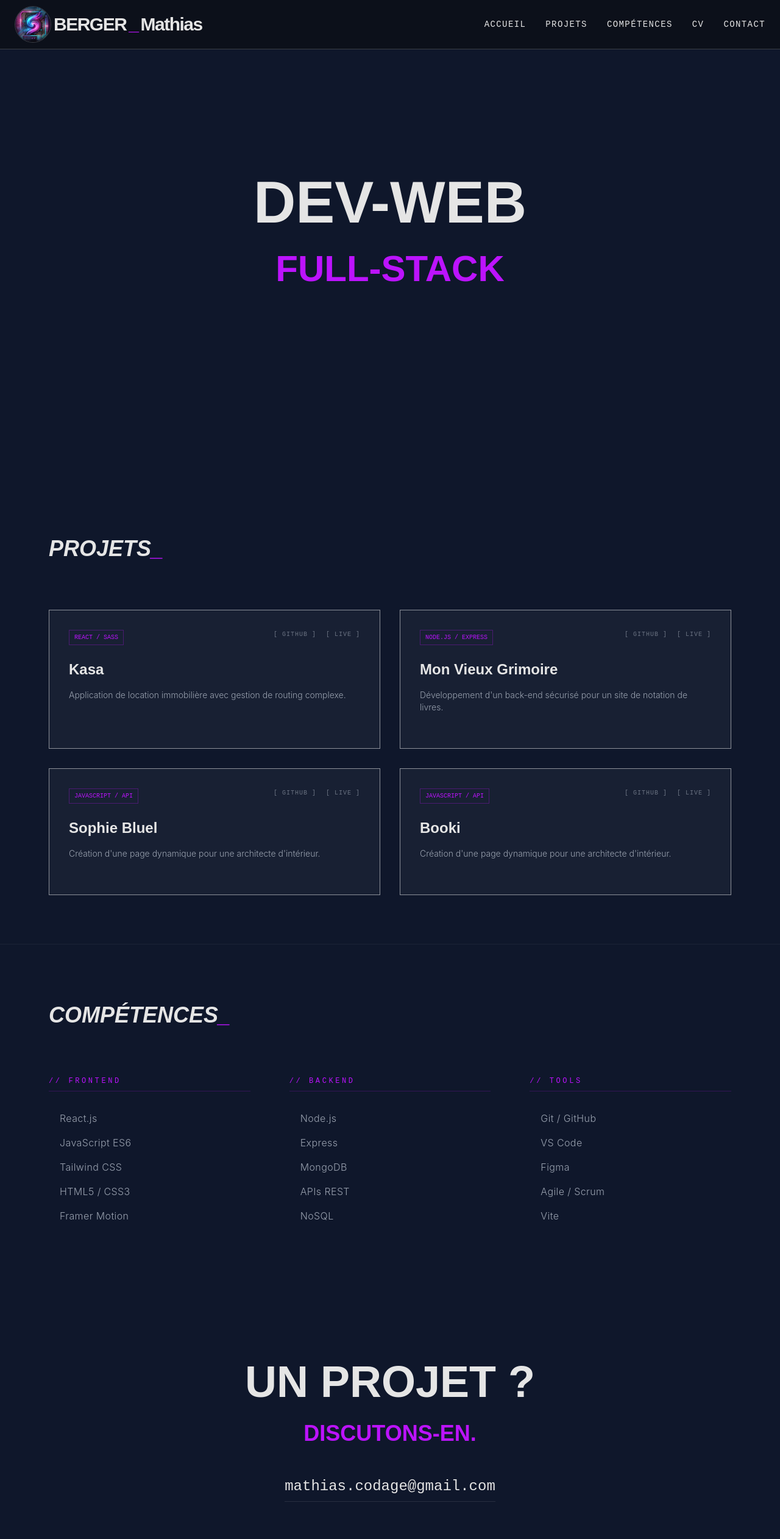
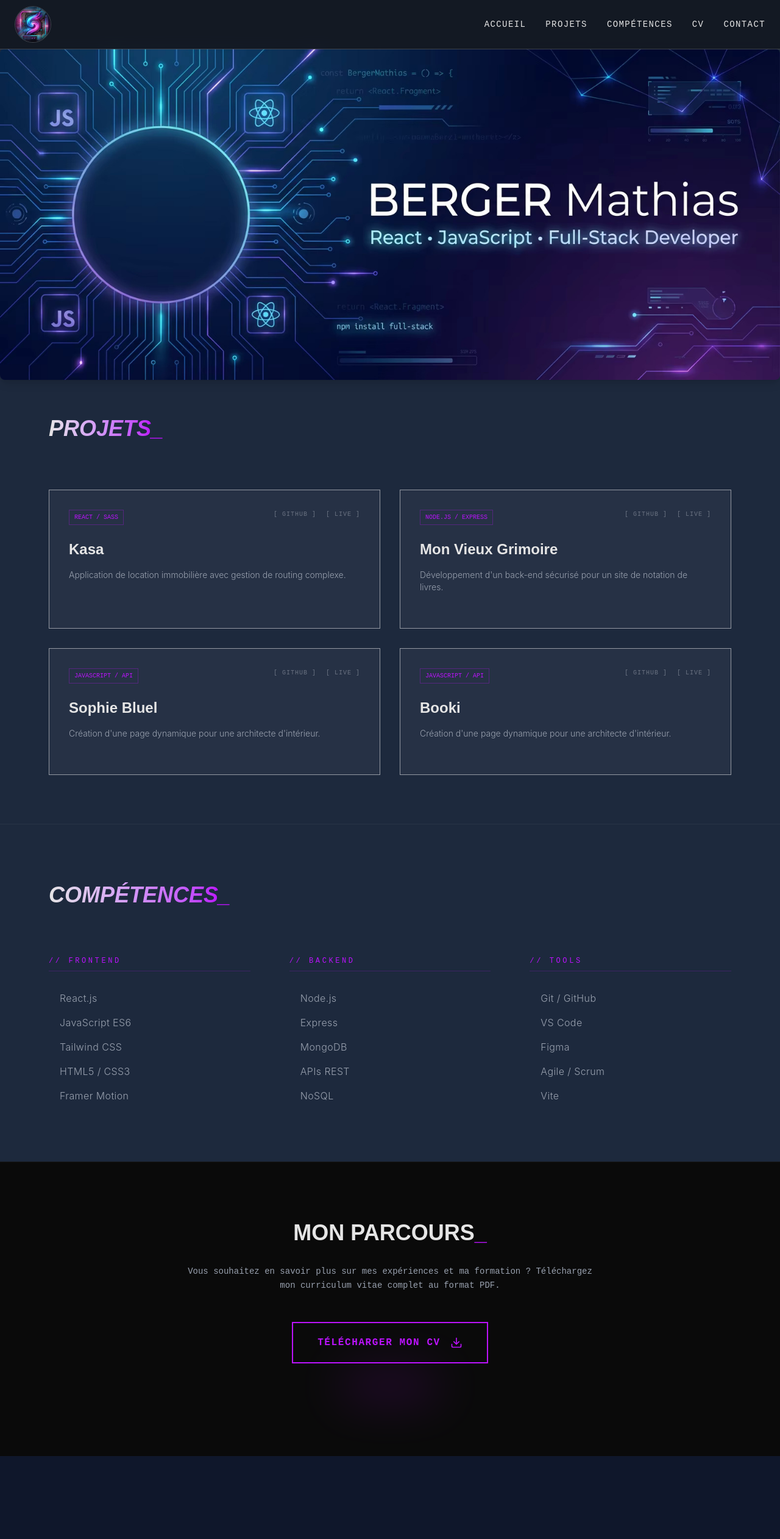
Before and after one commit to MathCod/dev-portfolio, a React (Vite) app: page / in a window 1280 px wide. Shown: the top 2524 px of the page at 61% size. Built offline with nearby package versions, Linux system fonts and the light colour scheme.

Commit message:
➕CV telechargeable

```diff
--- a/src/App.jsx
+++ b/src/App.jsx
@@ -4,24 +4,32 @@ import Navbar from './components/Navbar'
 import Projects from './sections/Projects';
 import Skills from './sections/Skills';
 import Contact from './sections/Contact';
+import Banner from './assets/Banner.jpeg';
+import Cv from './sections/Cv';
 
 function App() {
 return (
     <div className="min-h-[300vh]
-     bg-slate-900 text-light selection:bg-neon-purple selection:text-dark"
+     bg-slate-800 text-light selection:bg-neon-purple selection:text-dark"
      >
       <Navbar />
       <main>
-        <section id="home" className="h-screen flex flex-col items-center justify-center p-10">
+        <section id="home" className="h-300px pt-20">
           <motion.h1
             initial={{ opacity: 0, y: 30 }}
             animate={{ opacity: 1, y: 0 }}
             transition={{ duration: 0.8 }}
             className="text-6xl md:text-8xl font-syne font-extrabold text-center leading-none"
           >
+            <img
+              src={Banner}
+              alt="Banière"
+              className="w-full h-auto object-cover rounded-lg mb-0 shadow-lg"
+            />
 
-            DEV-WEB <br />
-            <span className="text-neon-purple md:text-6xl">FULL-STACK</span>
+
+            {/* DEV-WEB <br />
+            <span className="text-neon-purple md:text-6xl">FULL-STACK</span> */}
           </motion.h1>
 
           <motion.p
@@ -40,7 +48,7 @@ return (
         <section>
           <Skills />
         </section>
-
+              <Cv />
         <section>
           <Contact />
         </section>
--- a/src/components/Navbar.jsx
+++ b/src/components/Navbar.jsx
@@ -11,7 +11,7 @@ const Navbar = () => {
     { name: 'Accueil', href: '#home' },
     { name: 'Projets', href: '#projects' },
     { name: 'Compétences', href: '#skills' },
-    { name: 'CV', href: '#CV' },
+    { name: 'CV', href: '#cv' },
     { name: 'Contact', href: '#contact' },
   ];
 
@@ -34,7 +34,7 @@ const Navbar = () => {
           border border-white/20 rounded-full"
         />
 
-          BERGER<span className="text-neon-purple">_</span>Mathias
+          {/* D<span className="text-neon-purple">E</span>V */}
         </motion.div>
 
         {/* DESKTOP NAV */}
@@ -66,7 +66,7 @@ const Navbar = () => {
         <motion.div
           initial={{ opacity: 0, height: 0 }}
           animate={{ opacity: 1, height: 'auto' }}
-          className="md:hidden bg-dark border-b border-white/5 px-6 pb-6 flex flex-col gap-4"
+          className="md:hidden bg-transparent border-b border-white/5 px-6 pb-6 flex flex-col gap-3"
         >
           {navLinks.map((link) => (
             <a
--- a/src/sections/Contact.jsx
+++ b/src/sections/Contact.jsx
@@ -18,7 +18,7 @@ const Contact = () => {
           <div className="flex flex-col items-center gap-8">
             <a
               href="mailto:ton-email@exemple.com"
-              className="text-xl md:text-2xl font-mono hover:text-neon-purple transition-colors border-b border-white/10 pb-2"
+              className="text-xl md:text-2xl font-mono hover:text-cyan-400 transition-colors border-b border-white/10 pb-2"
             >
               mathias.codage@gmail.com
             </a>
--- a/src/sections/Cv.jsx
+++ b/src/sections/Cv.jsx
@@ -0,0 +1,56 @@
+// eslint-disable-next-line no-unused-vars
+import { motion } from 'framer-motion';
+
+const Cv = () => {
+  return (
+    <section id="cv" className="py-24 px-6 md:px-20 border-t border-white/5 bg-dark">
+      <div className="max-w-4xl mx-auto text-center">
+
+        <motion.div
+          initial={{ opacity: 0, y: 20 }}
+          whileInView={{ opacity: 1, y: 0 }}
+          viewport={{ once: true }}
+        >
+          <h2 className="text-4xl font-syne font-bold mb-8 uppercase">
+            Mon Parcours<span className="text-neon-purple">_</span>
+          </h2>
+
+          <p className="text-gray-400 font-mono text-sm mb-12 max-w-2xl mx-auto leading-relaxed">
+            Vous souhaitez en savoir plus sur mes expériences et ma formation ?
+            Téléchargez mon curriculum vitae complet au format PDF.
+          </p>
+
+          {/* LE BOUTON DE TÉLÉCHARGEMENT */}
+          <a
+            href="/CV.pdf"
+            download="CV_Mathias_Berger.pdf" // Force le téléchargement avec ce nom
+            target="_blank"
+            rel="noreferrer"
+            className="group relative inline-flex items-center gap-4 px-10 py-5 bg-transparent border-2
+            border-neon-purple text-neon-purple font-mono font-bold uppercase
+            tracking-widest overflow-hidden transition-all duration-300"
+          >
+            {/* L'effet de remplissage au hover */}
+            <div className="absolute inset-0 w-0 hover:bg-neon-purple transition-all duration-300 group-hover:w-full -z-10"></div>
+
+            <span>Télécharger mon CV</span>
+            <svg
+              width="20" height="20" viewBox="0 0 24 24" fill="none" stroke="currentColor" strokeWidth="2" strokeLinecap="round" strokeLinejoin="round"
+              className="group-hover:translate-y-1 transition-transform"
+            >
+              <path d="M21 15v4a2 2 0 0 1-2 2H5a2 2 0 0 1-2-2v-4"></path>
+              <polyline points="7 10 12 15 17 10"></polyline>
+              <line x1="12" y1="15" x2="12" y2="3"></line>
+            </svg>
+          </a>
+
+          {/* Optionnel : Une petite lueur violette sous le bouton */}
+          <div className="mt-4 opacity-20 blur-2xl h-10 w-40 bg-neon-purple mx-auto rounded-full"></div>
+        </motion.div>
+
+      </div>
+    </section>
+  );
+};
+
+export default Cv;
--- a/src/sections/Projects.jsx
+++ b/src/sections/Projects.jsx
@@ -4,14 +4,14 @@ import { projects } from '../data/projects';
 
 const Projects = () => {
   return (
-    <section id="projects" className="py-20 px-6 md:px-20 bg-slate-900">
+    <section id="projects" className="pt-5 pb-20 px-6 md:px-20 bg-slate-800">
       <div className="max-w-7xl mx-auto">
         <motion.h2
           initial={{ opacity: 0 }}
           whileInView={{ opacity: 1 }}
           className="text-4xl font-syne font-bold mb-20 uppercase italic"
         >
-          Projets<span className="text-neon-purple">_</span>
+          <span className='bg-linear-to-r from-light to-neon-purple bg-clip-text text-transparent'>Projets</span><span className="text-neon-purple">_</span>
         </motion.h2>
 
         <div className="grid grid-cols-1 md:grid-cols-2 gap-8">
--- a/src/sections/Skills.jsx
+++ b/src/sections/Skills.jsx
@@ -25,7 +25,7 @@ const Skills = () => {
           whileInView={{ opacity: 1 }}
           className="text-4xl font-syne font-bold mb-20 uppercase italic"
         >
-          Compétences<span className="text-neon-purple">_</span>
+          <span className='bg-linear-to-r from-light to-neon-purple bg-clip-text text-transparent'>Compétences</span><span className="text-neon-purple">_</span>
         </motion.h2>
 
         <div className="grid grid-cols-1 md:grid-cols-3 gap-16">
```
Also changed, not shown: 1 other file (tests, documents, lock files or other folders).
